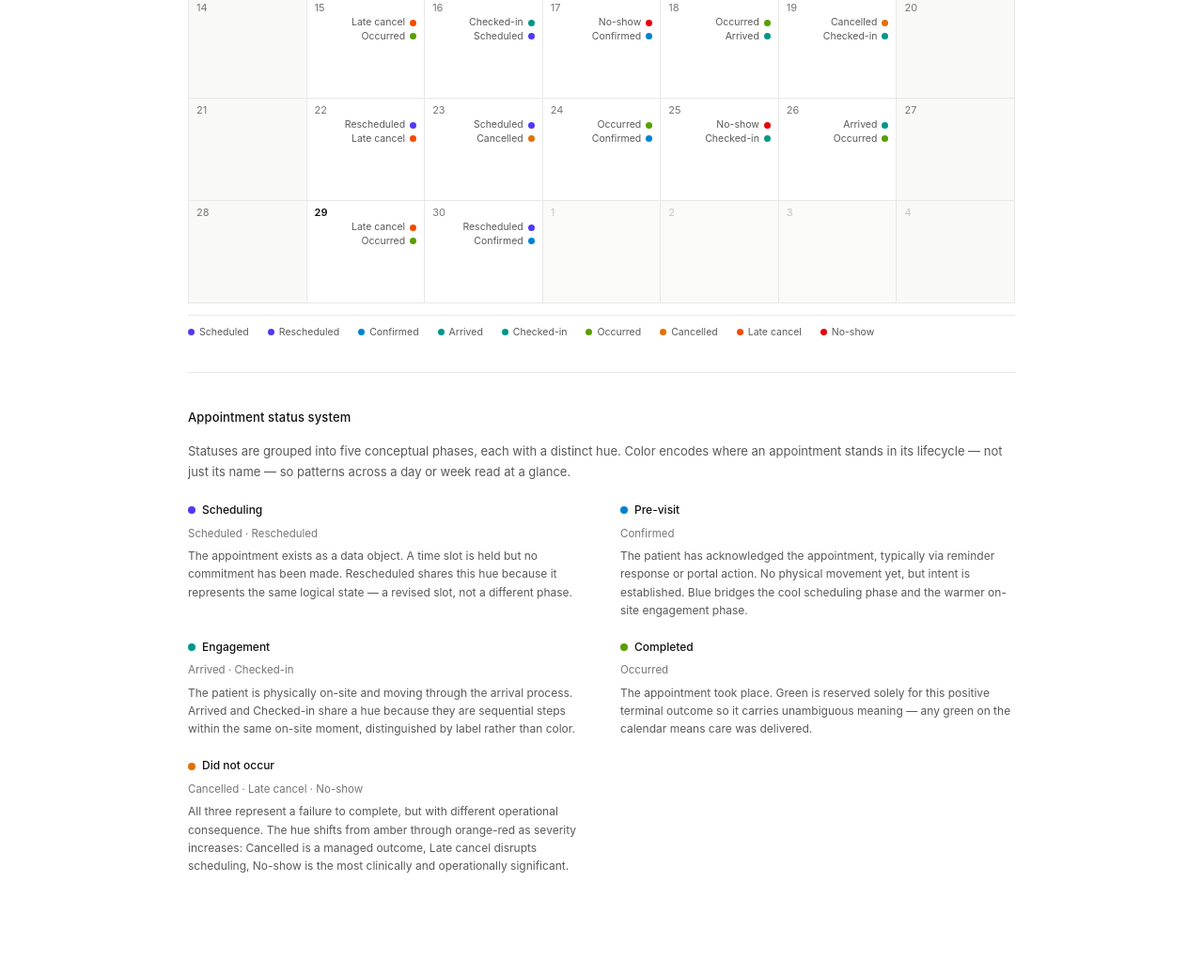
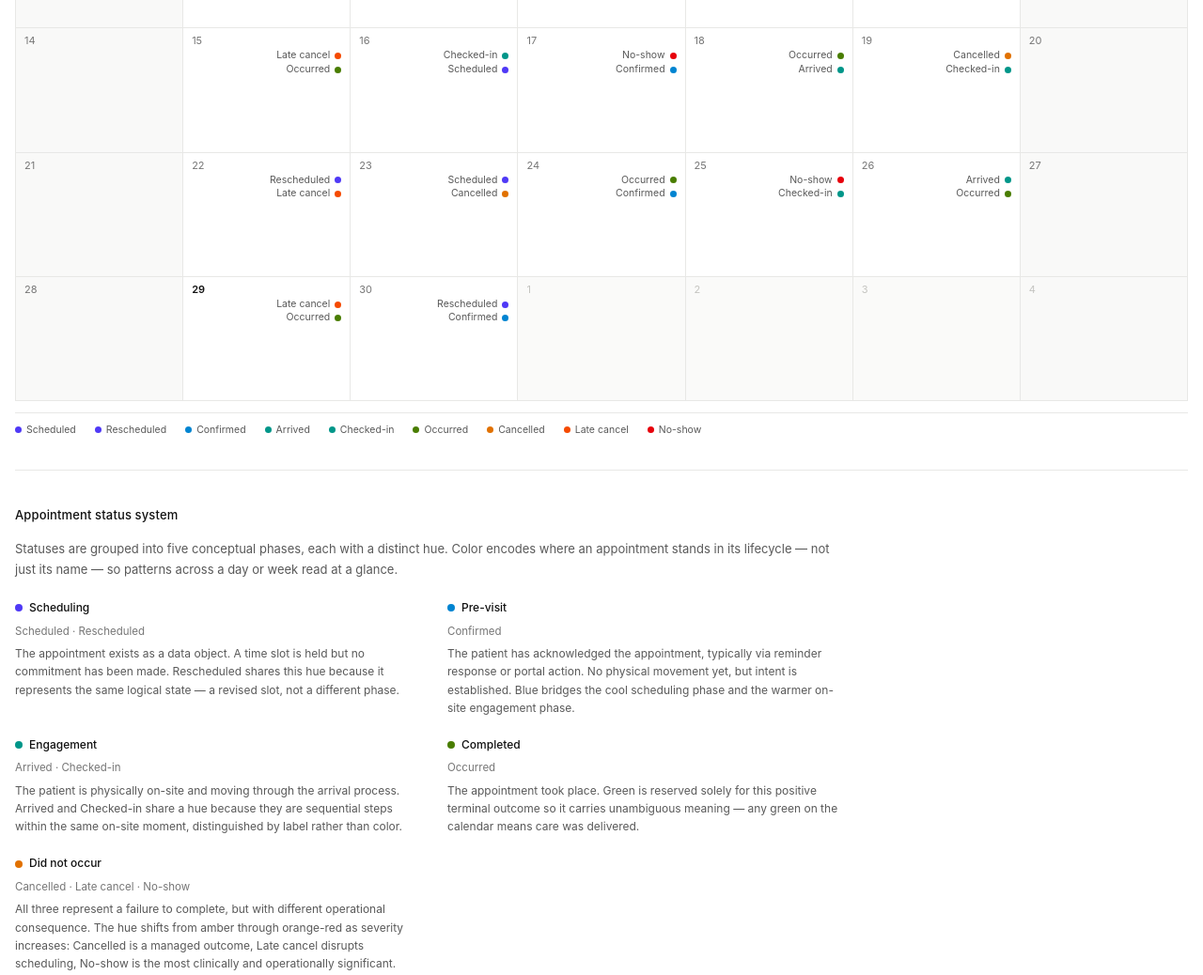
Before and after one commit to timagineer/ica-cal-appt-stat, a plain HTML site: page index.html in a window 1280 px wide. Shown: the part 304-1342 px from the top of the page at 94% size. Before the commit the page ends 1283 px from the top, so only its background shows below. Drawn offline with Linux system fonts and the light colour scheme.

Commit message:
Update index.html

```diff
--- a/index.html
+++ b/index.html
@@ -1,13 +1,13 @@
 
 <style>
 *{box-sizing:border-box;margin:0;padding:0}
-.wrap{max-width:960px;margin:0 auto;padding:32px 40px 48px;font-family:-apple-system,BlinkMacSystemFont,'Segoe UI',sans-serif;background:#fff}
+.wrap{width:100%;padding:20px 16px 40px;font-family:-apple-system,BlinkMacSystemFont,'Segoe UI',sans-serif;background:#fff}
 .month-label{font-size:13px;font-weight:500;color:#111;margin-bottom:10px}
 .dow-row{display:grid;grid-template-columns:repeat(7,1fr);gap:1px;margin-bottom:1px}
 .dow{font-size:10px;font-weight:500;letter-spacing:.07em;text-transform:uppercase;color:#767676;text-align:center;padding:5px 0}
 .dow.wknd{color:#a8a8a8}
 .grid{display:grid;grid-template-columns:repeat(7,1fr);gap:1px;background:#e8e8e6;border:1px solid #e8e8e6}
-.cell{background:#fff;min-height:108px;padding:7px 8px 8px;display:flex;flex-direction:column}
+.cell{background:#fff;aspect-ratio:1.35/1;padding:8px 9px 9px;display:flex;flex-direction:column}
 .cell.other{background:#fafaf9}
 .cell.other .dn{color:#c4c4c0}
 .cell.wknd{background:#f9f9f8}
@@ -21,10 +21,9 @@
 .leg{display:flex;align-items:center;gap:5px;font-size:10.5px;color:#595959}
 .leg .dot{width:7px;height:7px}
 .divider{border:none;border-top:1px solid #e8e8e6;margin:36px 0}
-.writeup{color:#595959;font-size:13px;line-height:1.7}
+.writeup{color:#595959;font-size:13px;line-height:1.7;max-width:880px}
 .writeup h2{font-size:13px;font-weight:500;color:#111;margin-bottom:14px;letter-spacing:.01em}
 .groups{display:grid;grid-template-columns:repeat(2,1fr);gap:20px 40px;margin-top:4px}
-.group{}
 .group-head{display:flex;align-items:center;gap:7px;margin-bottom:5px}
 .group-dot{width:8px;height:8px;border-radius:50%;flex-shrink:0}
 .group-name{font-size:12px;font-weight:500;color:#111}
@@ -59,7 +58,7 @@ const C = {
   confirmed:   'oklch(58.8% 0.158 241.966)',
   arrived:     'oklch(60% 0.118 184.704)',
   checkedin:   'oklch(60% 0.118 184.704)',
-  occurred:    'oklch(62.8% 0.2 131.684)',
+  occurred:    'oklch(53.2% 0.157 131.589)',
   cancelled:   'oklch(66.6% 0.179 58.318)',
   late:        'oklch(64.6% 0.222 41.116)',
   noshow:      'oklch(57.7% 0.245 27.325)',
```
